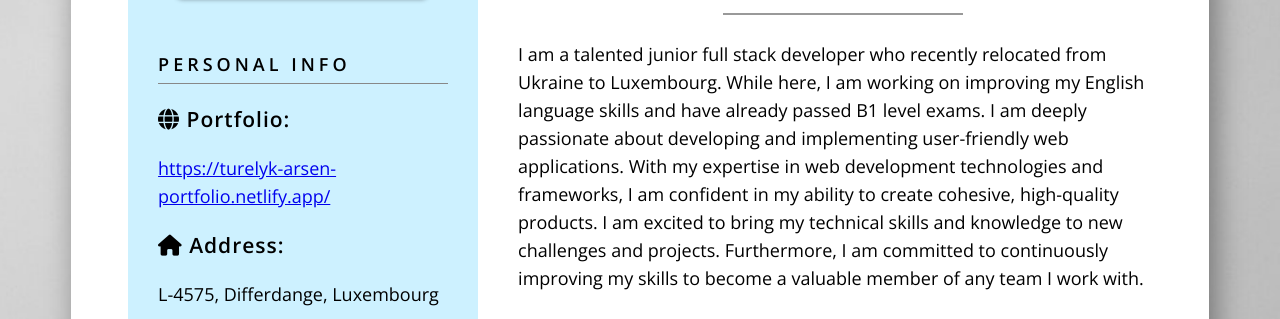
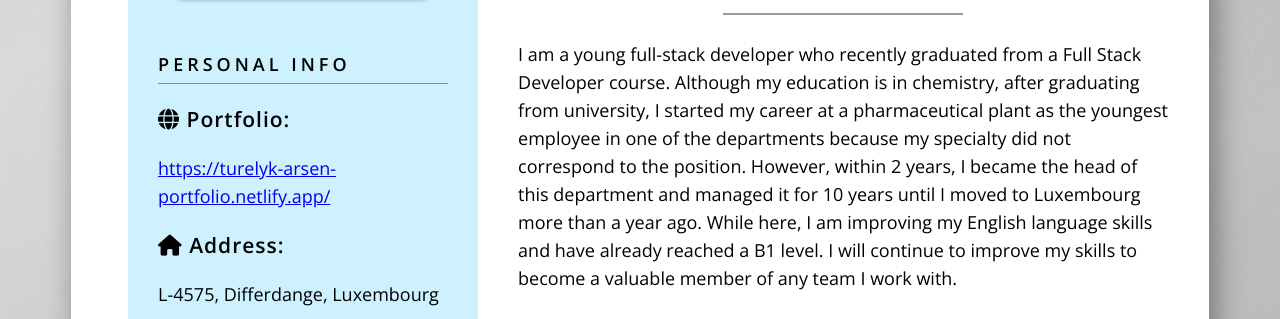
Before and after one commit to turelyk-arsen/CV, a plain HTML site: page index.html in a window 1280 px wide. Shown: the part 470-789 px from the top of the page. Drawn offline with nearby package versions, Linux system fonts and the light colour scheme.

Commit message:
23.03.2023

```diff
--- a/index.html
+++ b/index.html
@@ -96,7 +96,17 @@
         <div class="rela-block caps greyed">Summary</div>
         <div class="rela-block separator"></div>
         <p class="long-margin">
-          I am a talented junior full stack developer who recently relocated
+          I am a young full-stack developer who recently graduated from a Full
+          Stack Developer course. Although my education is in chemistry, after
+          graduating from university, I started my career at a pharmaceutical
+          plant as the youngest employee in one of the departments because my
+          specialty did not correspond to the position. However, within 2 years,
+          I became the head of this department and managed it for 10 years until
+          I moved to Luxembourg more than a year ago. While here, I am improving
+          my English language skills and have already reached a B1 level. I will
+          continue to improve my skills to become a valuable member of any team
+          I work with.
+          <!-- I am a talented junior full stack developer who recently relocated
           from Ukraine to Luxembourg. While here, I am working on improving my
           English language skills and have already passed B1 level exams. I am
           deeply passionate about developing and implementing user-friendly web
@@ -105,7 +115,7 @@
           high-quality products. I am excited to bring my technical skills and
           knowledge to new challenges and projects. Furthermore, I am committed
           to continuously improving my skills to become a valuable member of any
-          team I work with.
+          team I work with. -->
         </p>
 
         <div class="rela-block caps greyed">Skill Highlights</div>
```
